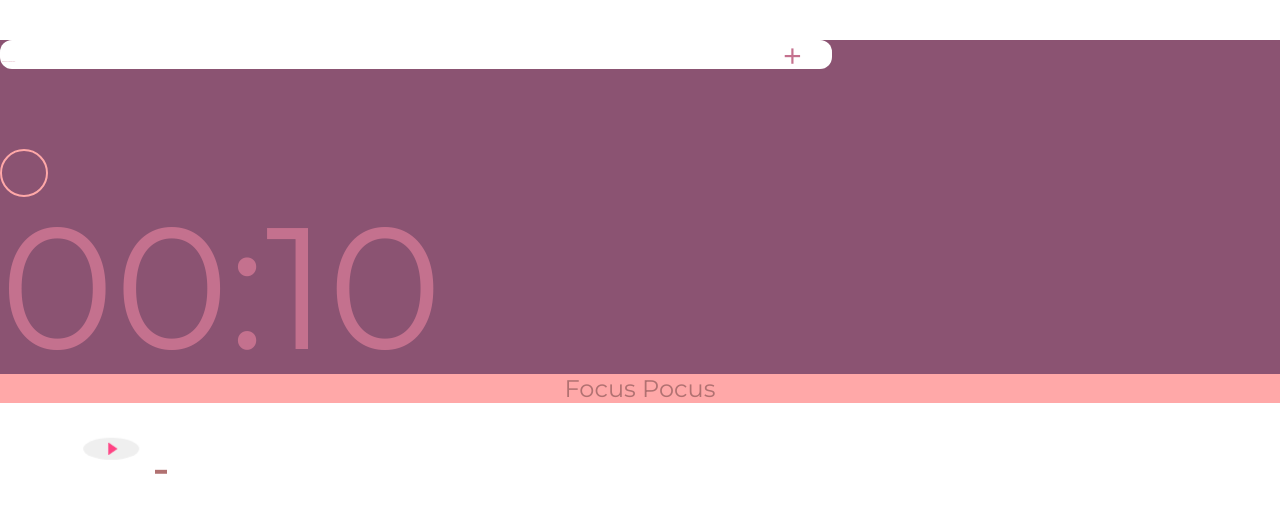
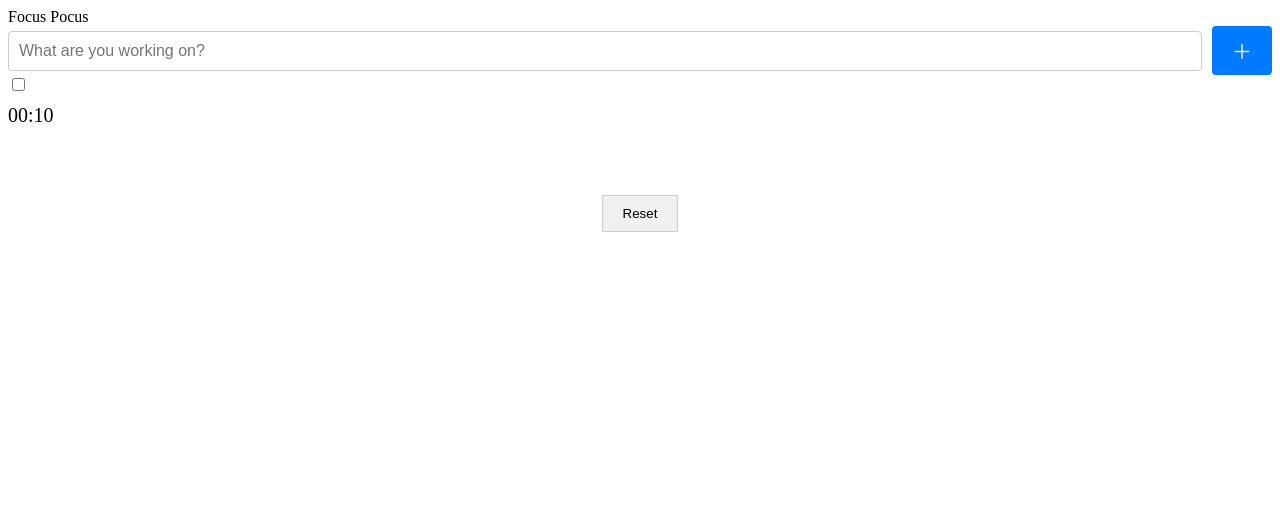
Before and after one commit to josieko/macpom, a React (Create React App) app: page / in a window 1280 px wide. Shown: the top 512 px of the page. Built offline with nearby package versions, Linux system fonts and the light colour scheme.

Commit message:
Switch to Styled Components

```diff
--- a/package.json
+++ b/package.json
@@ -13,7 +13,7 @@
     "react": "^18.3.1",
     "react-dom": "^18.3.1",
     "react-scripts": "5.0.1",
-    "sass": "^1.77.4",
+    "styled-components": "^6.1.11",
     "web-vitals": "^2.1.4"
   },
   "scripts": {
--- a/src/component/AddTask.js
+++ b/src/component/AddTask.js
@@ -1,4 +1,5 @@
 import React, { Component } from "react";
+import styled from "styled-components";
 
 class AddTask extends Component {
   inputRef = React.createRef();
@@ -7,21 +8,45 @@ class AddTask extends Component {
     const { addNewTask } = this.props;
 
     return (
-      <form
-        className="add-task"
-        onSubmit={(e) => addNewTask(e, this.inputRef.current.value)}
-      >
-        <input
+      <TaskForm onSubmit={(e) => addNewTask(e, this.inputRef.current.value)}>
+        <TaskInput
           ref={this.inputRef}
           type="text"
           name="taskName"
-          className="add-task__input"
           placeholder="What are you working on?"
         />
-        <button className="add-task__submit">＋</button>
-      </form>
+        <SubmitButton type="submit">＋</SubmitButton>
+      </TaskForm>
     );
   }
 }
 
+const TaskForm = styled.form`
+  display: flex;
+  align-items: center;
+`;
+
+const TaskInput = styled.input`
+  flex: 1;
+  padding: 10px;
+  border: 1px solid #ccc;
+  border-radius: 4px;
+  margin-right: 10px;
+  font-size: 16px;
+`;
+
+const SubmitButton = styled.button`
+  background-color: #007bff;
+  color: white;
+  border: none;
+  padding: 10px 20px;
+  border-radius: 4px;
+  cursor: pointer;
+  font-size: 20px;
+
+  &:hover {
+    background-color: #0056b3;
+  }
+`;
+
 export default AddTask;
--- a/src/component/App.js
+++ b/src/component/App.js
@@ -152,6 +152,9 @@ class App extends Component {
 
     return (
       <div className={`container ${currentMode} ${playingStatus}`}>
+        <div className="right">
+          <span className="right__heading">Focus Pocus</span>
+        </div>
         <div className="left">
           <div className="left__wrapper">
             <AddTask addNewTask={this.addNewTask} />
@@ -164,9 +167,7 @@ class App extends Component {
             />
           </div>
         </div>
-        <div className="right">
-          <span className="right__heading">Focus Pocus</span>
-        </div>
+
         <Timer
           ringtoneRef={this.ringtoneRef}
           isWorking={isWorking}
--- a/src/component/CurrentTask.js
+++ b/src/component/CurrentTask.js
@@ -1,37 +1,89 @@
-import React, { Component } from "react";
+import React from "react";
+import styled from "styled-components";
 import Tomatoes from "./Tomatoes";
 
-class CurrentTask extends Component {
-  render() {
-    const { taskName, countdownText, tomatoes, toggleComplete, isCompleted } =
-      this.props;
-    const defaultTask = taskName ? taskName : " ";
+const CurrentTask = ({
+  taskName,
+  countdownText,
+  tomatoes,
+  toggleComplete,
+  isCompleted,
+}) => {
+  const defaultTask = taskName || " ";
   const completedStatus = isCompleted ? "is-completed" : "";
 
   return (
-      <div className={`current-task ${completedStatus}`}>
-        <div className="current-task__head">
-          <div className="current-task__checkbox">
-            <input type="checkbox" id="complete" onChange={toggleComplete} />
-            <label htmlFor="complete" />
-          </div>
-          <div className="current-task__content-wrapper">
-            <h2 className="current-task__name">{defaultTask}</h2>
-            <div className="current-task__tomatoes">
+    <TaskContainer className={completedStatus}>
+      <TaskHead>
+        <CheckboxContainer>
+          <Checkbox type="checkbox" id="complete" onChange={toggleComplete} />
+          <CheckboxLabel htmlFor="complete" />
+        </CheckboxContainer>
+        <ContentWrapper>
+          <TaskName>{defaultTask}</TaskName>
+          <TomatoesContainer>
             {Array(tomatoes)
               .fill("X")
-                .map((i) => (
+              .map((_, i) => (
                 <Tomatoes key={i} />
               ))}
-            </div>
-          </div>
-        </div>
-        <div className="current-task__highlight">
-          <mark className="current-task__countdown">{countdownText}</mark>
-        </div>
-      </div>
+          </TomatoesContainer>
+        </ContentWrapper>
+      </TaskHead>
+      <Highlight>
+        <Countdown>{countdownText}</Countdown>
+      </Highlight>
+    </TaskContainer>
   );
+};
+
+const TaskContainer = styled.div`
+  &.is-completed {
+    text-decoration: line-through;
+    opacity: 0.5;
   }
-}
+`;
+
+const TaskHead = styled.div`
+  display: flex;
+  align-items: center;
+`;
+
+const CheckboxContainer = styled.div`
+  display: flex;
+  align-items: center;
+`;
+
+const Checkbox = styled.input`
+  margin-right: 10px;
+`;
+
+const CheckboxLabel = styled.label`
+  cursor: pointer;
+`;
+
+const ContentWrapper = styled.div`
+  display: flex;
+  flex-direction: column;
+`;
+
+const TaskName = styled.h2`
+  margin: 0;
+  font-size: 1.5rem;
+`;
+
+const TomatoesContainer = styled.div`
+  display: flex;
+  margin-top: 5px;
+`;
+
+const Highlight = styled.div`
+  margin-top: 10px;
+`;
+
+const Countdown = styled.mark`
+  background: none;
+  font-size: 1.25rem;
+`;
 
 export default CurrentTask;
--- a/src/component/Timer.js
+++ b/src/component/Timer.js
@@ -1,4 +1,5 @@
 import React, { Component } from "react";
+import styled from "styled-components";
 import TimerButtons from "./TimerButtons";
 
 class Timer extends Component {
@@ -13,30 +14,55 @@ class Timer extends Component {
     } = this.props;
 
     return (
-      <div className="timer">
+      <TimerContainer>
         <audio ref={ringtoneRef} className="timer__ringtone">
           <source src="" />
         </audio>
 
-        <div className="timer__control-btns">
+        <ControlButtonsContainer>
           <TimerButtons
             isWorking={isWorking}
             isPlaying={isPlaying}
             startTimer={startTimer}
             stopTimer={stopTimer}
           />
-        </div>
+        </ControlButtonsContainer>
 
-        <div className="timer__reset">
-          <button
-            className="timer__reset-btn"
+        <ResetButtonContainer>
+          <ResetButton
             title="Click to reset the timer"
             onClick={() => resetTimer()}
-          />
-        </div>
-      </div>
+          >
+            Reset
+          </ResetButton>
+        </ResetButtonContainer>
+      </TimerContainer>
     );
   }
 }
 
+const TimerContainer = styled.div`
+  display: flex;
+  flex-direction: column;
+  align-items: center;
+`;
+
+const ControlButtonsContainer = styled.div`
+  margin: 20px 0;
+`;
+
+const ResetButtonContainer = styled.div`
+  margin-top: 10px;
+`;
+
+const ResetButton = styled.button`
+  background-color: #f0f0f0;
+  border: 1px solid #ccc;
+  padding: 10px 20px;
+  cursor: pointer;
+  &:hover {
+    background-color: #e0e0e0;
+  }
+`;
+
 export default Timer;
--- a/src/component/TimerButtons.js
+++ b/src/component/TimerButtons.js
@@ -1,4 +1,5 @@
 import React from "react";
+import styled, { css } from "styled-components";
 
 const TimerButtons = (props) => {
   const { isWorking, isPlaying, startTimer, stopTimer } = props;
@@ -7,45 +8,42 @@ const TimerButtons = (props) => {
   return (
     <>
       {isPlaying ? (
-        <button
-          className="timer__pause-btn"
-          title="Pause the timer"
-          onClick={() => stopTimer()}
-        >
-          <svg
-            xmlns="http://www.w3.org/2000/svg"
-            width="512"
-            height="512"
-            viewBox="0 0 510 510"
-          >
-            <path
-              fill={workingStatus}
-              d="M255 0C114.75 0 0 114.75 0 255s114.75 255 255 255 255-114.75 255-255S395.25 0 255 0zm-25.5 357h-51V153h51v204zm102 0h-51V153h51v204z"
-            />
-          </svg>
-        </button>
+        <PauseButton onClick={stopTimer} workingStatus={workingStatus} />
       ) : (
-        <button
-          className="timer__play-btn"
-          title="Play the timer"
-          onClick={() => startTimer()}
-        >
-          <svg
-            xmlns="http://www.w3.org/2000/svg"
-            width="512"
-            height="512"
-            viewBox="0 0 58 58"
-          >
-            <path d="M44 29L22 44V14z" style={{ fill: workingStatus }} />
-            <path
-              d="M22 45a.999.999 0 0 1-1-1V14a.999.999 0 0 1 1.564-.826l22 15a1.001 1.001 0 0 1-.001 1.652l-22 15A1.002 1.002 0 0 1 22 45zm1-29.107v26.215L42.225 29 23 15.893z"
-              style={{ fill: workingStatus }}
-            />
-          </svg>
-        </button>
+        <PlayButton onClick={startTimer} workingStatus={workingStatus} />
       )}
     </>
   );
 };
 
+const buttonStyles = css`
+  background: none;
+  border: none;
+  cursor: pointer;
+  svg {
+    width: 100%;
+    height: 100%;
+  }
+`;
+
+const PauseButton = styled.button`
+  ${buttonStyles}
+  .timer__pause-btn {
+    title: "Pause the timer";
+  }
+  svg path {
+    fill: ${(props) => props.workingStatus};
+  }
+`;
+
+const PlayButton = styled.button`
+  ${buttonStyles}
+  .timer__play-btn {
+    title: "Play the timer";
+  }
+  svg path {
+    fill: ${(props) => props.workingStatus};
+  }
+`;
+
 export default TimerButtons;
--- a/src/index.js
+++ b/src/index.js
@@ -1,7 +1,7 @@
 import React from "react";
 import { createRoot } from "react-dom/client";
 import App from "./component/App";
-import "./styles.scss";
+import "./styles.css";
 
 const rootElement = document.getElementById("root");
 const root = createRoot(rootElement);
--- /dev/null
+++ b/src/styles.css
@@ -0,0 +1 @@
+@import url("https://fonts.googleapis.com/css?family=Montserrat&display=swap");
--- a/src/styles.scss
+++ /dev/null
@@ -1,336 +0,0 @@
-/* ---------------------------------
-SCSS variables
---------------------------------- */
-$white: #b17171;
-$pink: #c4718e;
-$pink-light: #8b5372;
-$blue: #1c883a;
-$blue-dark: #ffa8a8;
-
-/* ---------------------------------
-SCSS function
---------------------------------- */
-@function rem($pixel) {
-  @return $pixel / 16 + rem;
-}
-@import url("https://fonts.googleapis.com/css?family=Montserrat&display=swap");
-
-/* ---------------------------------
-Default Styles
---------------------------------- */
-*,
-*::before,
-*::after {
-  box-sizing: inherit;
-}
-
-html {
-  box-sizing: border-box;
-  font-family: "Montserrat", sans-serif;
-  font-size: 16px;
-  -webkit-font-smoothing: antialiased;
-  -moz-osx-font-smoothing: grayscale;
-}
-
-body {
-  display: grid;
-  align-content: center;
-  height: 100vh;
-  margin: 0;
-  padding: 0;
-}
-
-button {
-  outline: none;
-}
-
-::-webkit-input-placeholder {
-  font-size: 1px;
-  font-style: italic;
-  font-weight: bold;
-  color: $pink;
-
-  .onBreakingMode & {
-    color: $blue;
-  }
-}
-
-::-moz-placeholder {
-  font-size: 1px;
-  font-style: italic;
-  font-weight: bold;
-  color: $pink;
-
-  .onBreakingMode & {
-    color: $blue;
-  }
-}
-
-.container {
-  display: flex;
-  flex-direction: column;
-  max-width: 1280px;
-  width: 100%;
-  height: 90vh;
-  margin: auto;
-}
-
-.left {
-  display: flex;
-  align-content: center;
-  background-color: $pink-light;
-}
-
-.left__wrapper {
-  width: 65%;
-}
-
-.right {
-  background-color: $blue-dark;
-}
-
-.right__heading {
-  display: flex;
-  flex-direction: row;
-  justify-content: center;
-  font-size: 24px;
-  color: $white;
-}
-
-/* ---------------------------------
-Component AddTask
---------------------------------- */
-.add-task {
-  position: relative;
-}
-
-.add-task__input {
-  width: 100%;
-  border: none;
-  font-size: 22px;
-  color: $blue-dark;
-  border-radius: 12px;
-  font-family: "Montserrat", sans-serif;
-}
-
-.add-task__submit {
-  position: absolute;
-  top: 50%;
-  right: 20px;
-  transform: translateY(-50%);
-  padding: 10px;
-  font-size: 20px;
-  font-weight: bold;
-  color: $pink;
-  border: 0;
-  background: none;
-  cursor: pointer;
-
-  .onBreakingMode & {
-    color: $blue;
-  }
-}
-
-/* ---------------------------------
-Component CurrentTask
---------------------------------- */
-.current-task {
-  margin-top: 80px;
-}
-
-.current-task__checkbox {
-  label {
-    position: relative;
-    padding: 0;
-    cursor: pointer;
-
-    &::before {
-      content: "";
-      display: inline-block;
-      width: 48px;
-      height: 48px;
-      background-color: transparent;
-      border: 2px solid $blue-dark;
-      border-radius: 50%;
-    }
-  }
-
-  input[type="checkbox"] {
-    position: absolute;
-    opacity: 0;
-
-    &:checked + label::after {
-      content: "";
-      position: absolute;
-      top: -11px;
-      left: 14px;
-      width: 5px;
-      height: 5px;
-      background-color: $blue-dark;
-      box-shadow: 5px 0 0 $blue-dark, 7px 0 0 $blue-dark, 7px -5px 0 $blue-dark,
-        7px -7px 0 $blue-dark, 7px -9px 0 $blue-dark, 7px -14px 0 $blue-dark;
-      transform: rotate(45deg);
-    }
-  }
-}
-
-.current-task__head {
-  display: grid;
-  grid-column-gap: 1rem;
-  grid-template-columns: repeat(2, auto);
-  justify-content: start;
-  align-items: center;
-}
-
-.current-task__name {
-  margin: 0;
-  font-size: 28px;
-
-  .is-completed & {
-    text-decoration: line-through;
-  }
-}
-
-.current-task__countdown {
-  background: none;
-  line-height: 1;
-  font-size: 13.5vw;
-  color: $pink;
-
-  .onBreakingMode & {
-    color: $blue;
-  }
-
-  @media screen and (min-width: 1400px) {
-    font-size: 196px;
-  }
-}
-
-.current-task__tomatos {
-  margin-top: 3px;
-}
-
-.current-task__tomato {
-  max-width: 18px;
-  margin-right: 3px;
-}
-
-/* ---------------------------------
-Component Timer
---------------------------------- */
-.timer {
-  transform: translateY(2%);
-  width: 222px;
-  height: 88px;
-  padding-bottom: 20px;
-}
-
-.timer__outlines {
-  position: absolute;
-
-  border: 2px solid $pink;
-
-  .onBreakingMode & {
-    border-color: $blue;
-  }
-}
-
-.timer__track-outline {
-  fill: $pink;
-
-  .isPlaying & {
-    fill: $white;
-  }
-
-  .onBreakingMode & {
-    fill: $blue;
-  }
-
-  .onBreakingMode.isPlaying & {
-    fill: $white;
-  }
-}
-
-.timer__moving-outline {
-  fill: none;
-  transform: rotate(-90deg);
-}
-
-.timer__reset {
-  position: absolute;
-  top: 60%;
-  left: 70%;
-  width: 4.5%;
-  height: 4.5%;
-}
-
-.timer__reset-btn {
-  width: 100%;
-  height: 100%;
-  transform: rotate(0);
-  background-color: $white;
-  border: none;
-  transition: transform 0.3s;
-  cursor: pointer;
-
-  &:hover {
-    transform: rotate(720deg);
-  }
-}
-
-.timer__control-btns {
-  position: absolute;
-  top: 50%;
-  left: 50%;
-  transform: translate(-50%, -50%);
-  width: 25%;
-  height: 25%;
-}
-
-/* ---------------------------------
-Component TimerButtons
---------------------------------- */
-.timer__play-btn,
-.timer__pause-btn {
-  width: 100%;
-  height: 100%;
-  transform: scale(1);
-  border: none;
-  border-radius: 50%;
-  cursor: pointer;
-
-  svg {
-    position: absolute;
-    top: 50%;
-    left: 50%;
-    transform: translate(-50%, -50%);
-    width: 100%;
-    height: 100%;
-  }
-}
-
-.timer__play-btn {
-  animation: heartBeat 3s ease-in-out infinite;
-}
-
-@keyframes heartBeat {
-  0% {
-    transform: scale(1);
-  }
-
-  7% {
-    transform: scale(1.1);
-  }
-
-  14% {
-    transform: scale(1);
-  }
-
-  21% {
-    transform: scale(1.1);
-  }
-
-  35% {
-    transform: scale(1);
-  }
-}
```
Also changed, not shown: 1 other file (tests, documents, lock files or other folders). Lines whose indentation alone changed are shown as unchanged.
